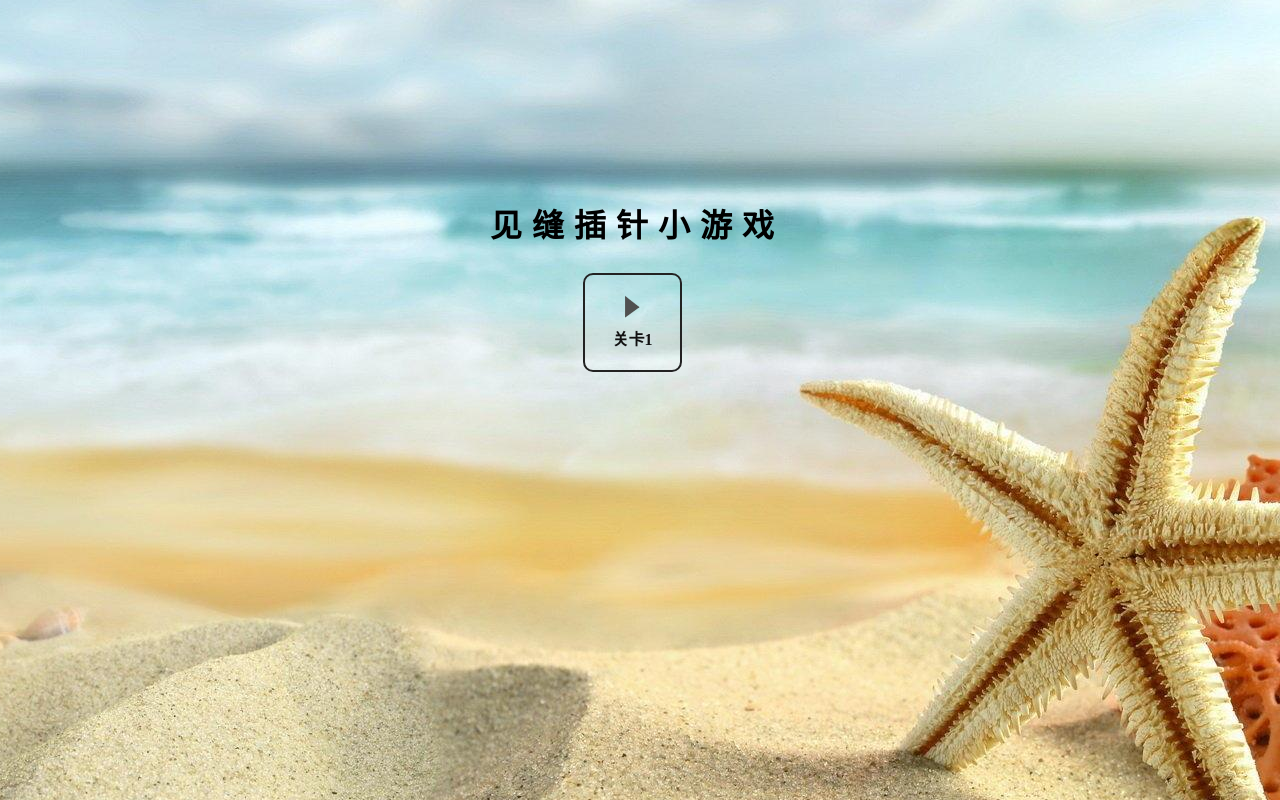
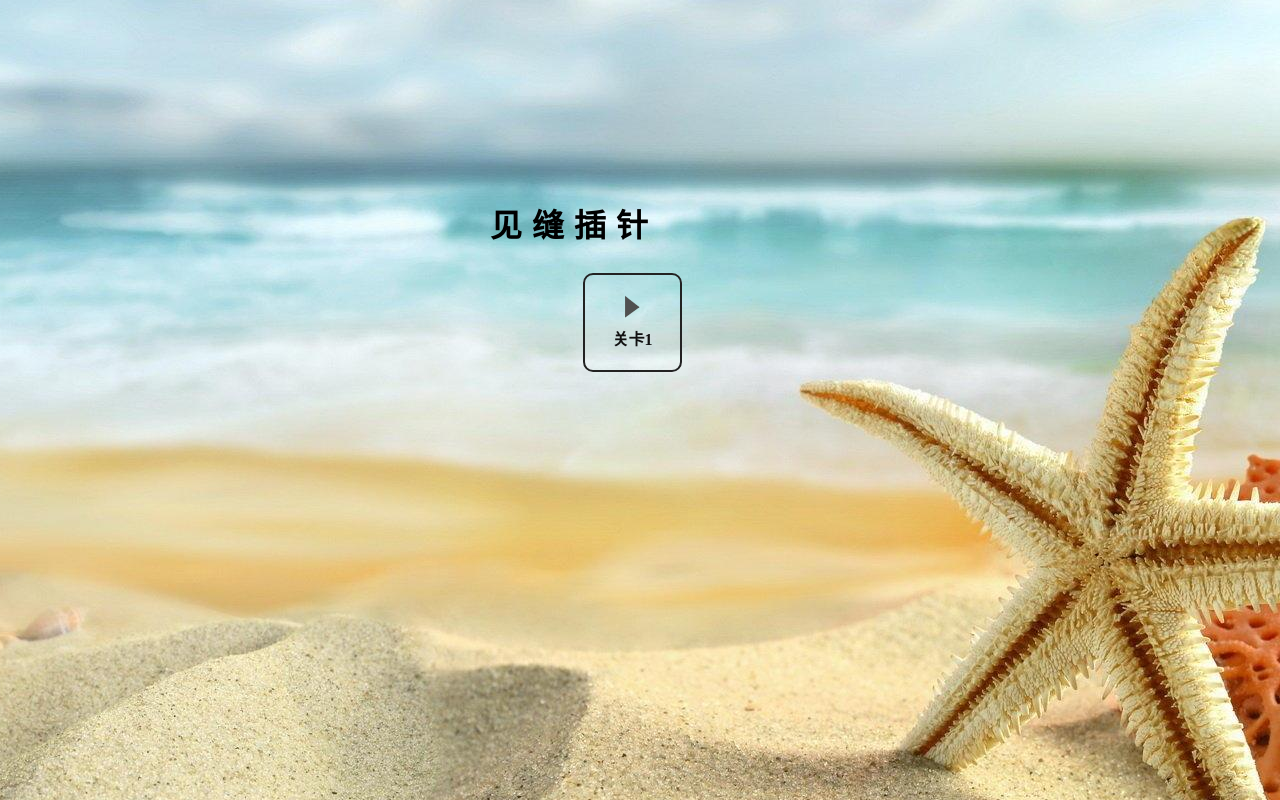
Before and after one commit to Enkioi/jfcz-demo, a plain HTML site: page index.html in a window 1280 px wide. Drawn offline with Linux system fonts and the light colour scheme.

Commit message:
我修改了indexhtml文件

```diff
--- a/index.html
+++ b/index.html
@@ -8,7 +8,8 @@
 </head>
 <body>
 	<div class="container">
-		<h2>见缝插针小游戏</h2>
+	 <!--我在线上修改了-->
+		<h2>见缝插针</h2>
 		<div class="play"><a href="start.html" id="go">关卡<span id="leavl">1</span></a></div>
 	</div>
 </body>
```
